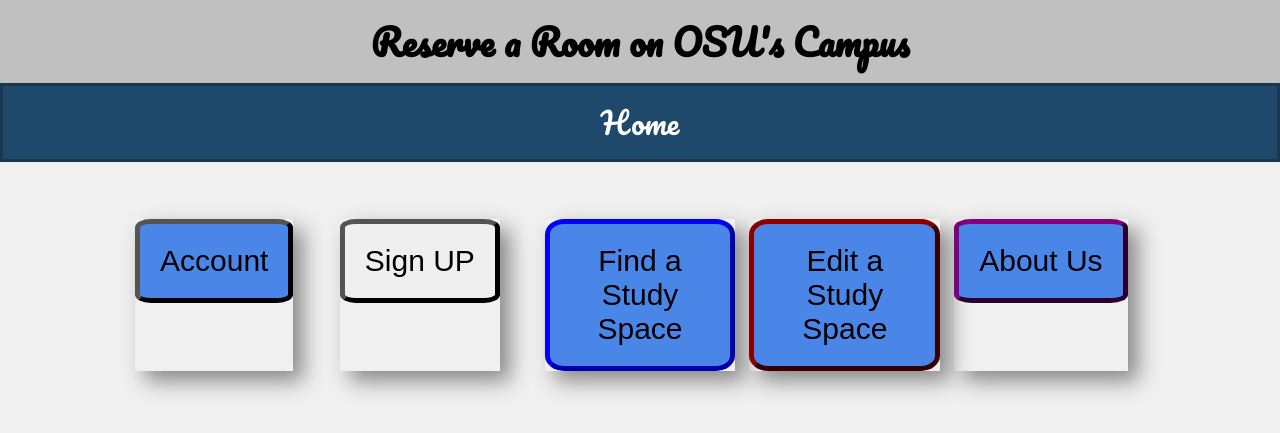
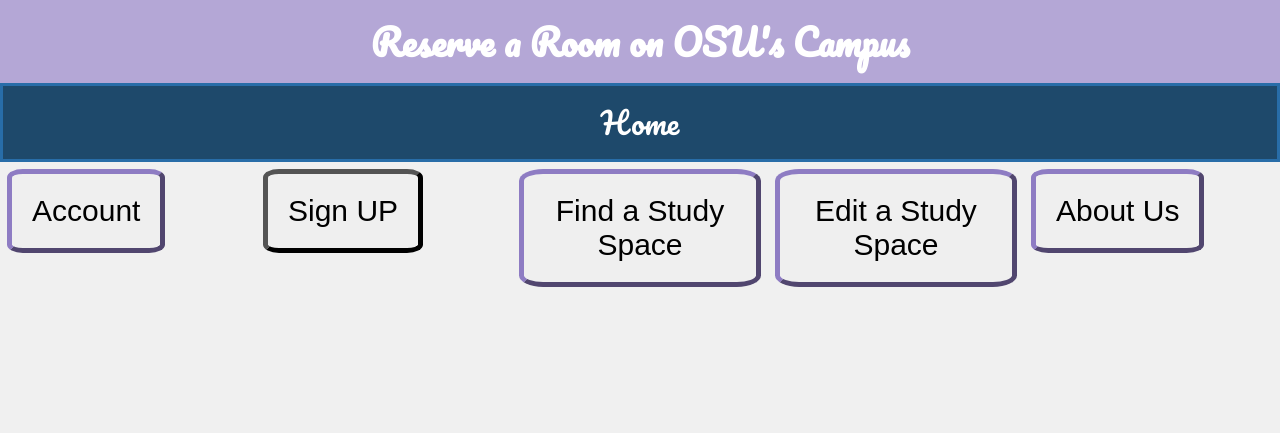
Before and after one commit to sharlenaluyen/RoomReservingatOSU, a PHP site: page / in a window 1280 px wide. Shown: the top 433 px of the page. Run offline with PHP 8.4, Linux system fonts and the light colour scheme.

Commit message:
update css

```diff
--- a/index.css
+++ b/index.css
@@ -1,19 +1,45 @@
-/*style.css*/
+
 body {
   font-family: 'Bree Serif'; font-size: 32px;
   margin: 0;
   background-color: #f0f0f0;
 }
 
+.navbar {
+  background-color: #fff;
+  font-size: 18px;
+  line-height: 22px;
+}
+
+.navlist {
+  margin: 0 0 0 20px;
+  padding: 0;
+}
+
+.navitem {
+  display: inline-block;
+}
+
 a {
-  font-family: 'Pacifico'; font-size: 40px;
+  font-family: 'Pacifico'; font-size: 24px;
   text-decoration: none;
+  color: #343434;
 }
+
+a:hover,
+a:focus {
+  color: #319df6;
+}
+
+a:focus {
+  outline: none;
+}
+
 
 .site-title{
   font-size: 36px;
-  color: black;
-  background-color:#c0c0c0;
+  color: white;
+  background-color:#b4a7d6ff;
   text-align: center;
   padding: 10px;
   margin: 0;
@@ -26,14 +52,64 @@ a {
   font-weight: 100;
   background-color: #1e496b;
   color: #fff;
-  border: 3px solid #1b374f;
+  border: 3px solid #286da8;
   text-align: center;
+}
+
+.navlink a {
+  padding: 8px 10px;
+  display: inline-block;
+}
+
+.navlink.active {
+  box-shadow: inset 0 -3px #319df6;
+}
+
+.navbar-search {
+  float: right;
+  margin-right: 20px;
+  padding: 0;
+  line-height: 38px;
+}
+
+#navbar-search-input {
+  padding: 4px;
+  font-size: 16px;
+  background-color: #eee;
+  border: 1px solid #dadada;
+  border-radius: 2px;
+}
+
+#navbar-search-input:focus {
+  outline: none;
+  background-color: #fff;
+}
+
+#navbar-search-button {
+  margin-left: -5px;
+  font-size: 16px;
+  background: none;
+  border: none;
+  color: #343434;
+  cursor: pointer;
+}
+
+#navbar-search-button:hover {
+  color: #319df6;
+}
+
+#navbar-search-button:focus {
+  color: #319df6;
+  outline: none;
 }
 
 .box-container {
   margin: 50px 10%;
   display: flex;
   flex-wrap: wrap;
+  font-family: 'Bree Serif'; font-size: 32px;
+  margin: 0;
+  background-color: #f0f0f0;
 }
 
 .optionsboxes {
@@ -43,29 +119,29 @@ a {
   padding: 5px;
   /*border: 3px solid #1b374f;
   border-radius: 1px;*/
-  color: #fff;
+  color: #FFF;
   /*background-color: #1e496b;*/
   text-align: center;
 }
 
 #account {
-  background-color: #4a86e8ff;
-  border-color: black;
+  background-color: ##c9daf8ff;
+  border-color: #8e7cc3ff;
 }
 
 #find {
-  background-color: #4a86e8ff;
-  border-color: blue;
+  background-color: ##c9daf8ff;
+  border-color: #8e7cc3ff;
 }
 
 #edit {
-  background-color: #4a86e8ff;
-  border-color: darkred;
+  background-color: ##c9daf8ff;
+  border-color: #8e7cc3ff;
 }
 
 #about {
-  background-color: #4a86e8ff;
-  border-color: purple;
+  background-color: ##c9daf8ff;
+  border-color: #8e7cc3ff;
 }
 
 .thebuttons {
@@ -75,10 +151,53 @@ a {
   border-width: thick;
 }
 
-.box-content {
-  box-shadow: 10px 10px 20px #888888;
+.thebuttons:hover{
+  cursor: pointer;
 }
 
-.box-content p {
-  margin: 0;
+.hidden {
+  display: none;
 }
+
+.search-bar{
+  /*display: inline-block;*/
+  /*float: right;*/
+  /*align-items: center;*/
+  /*margin-right: 20px;*/
+  /*padding: 0;*/
+  /*line-height: 38px;*/
+  position: fixed;
+  top: 30%;
+  left: 30%;
+}
+
+#search-input {
+  padding: 4px;
+  font-size: 50px;
+  background-color: #eee;
+  border: 1px solid #dadada;
+  border-radius: 2px;
+}
+
+#search-input:focus {
+  outline: none;
+  background-color: #fff;
+}
+
+#search-button {
+  margin-left: -5px;
+  font-size: 50px;
+  background: none;
+  border: none;
+  color: #343434;
+  cursor: pointer;
+}
+
+#search-button:hover {
+  color: #319df6;
+}
+
+#search-button:focus {
+  color: #319df6;
+  outline: none;
+}
```
